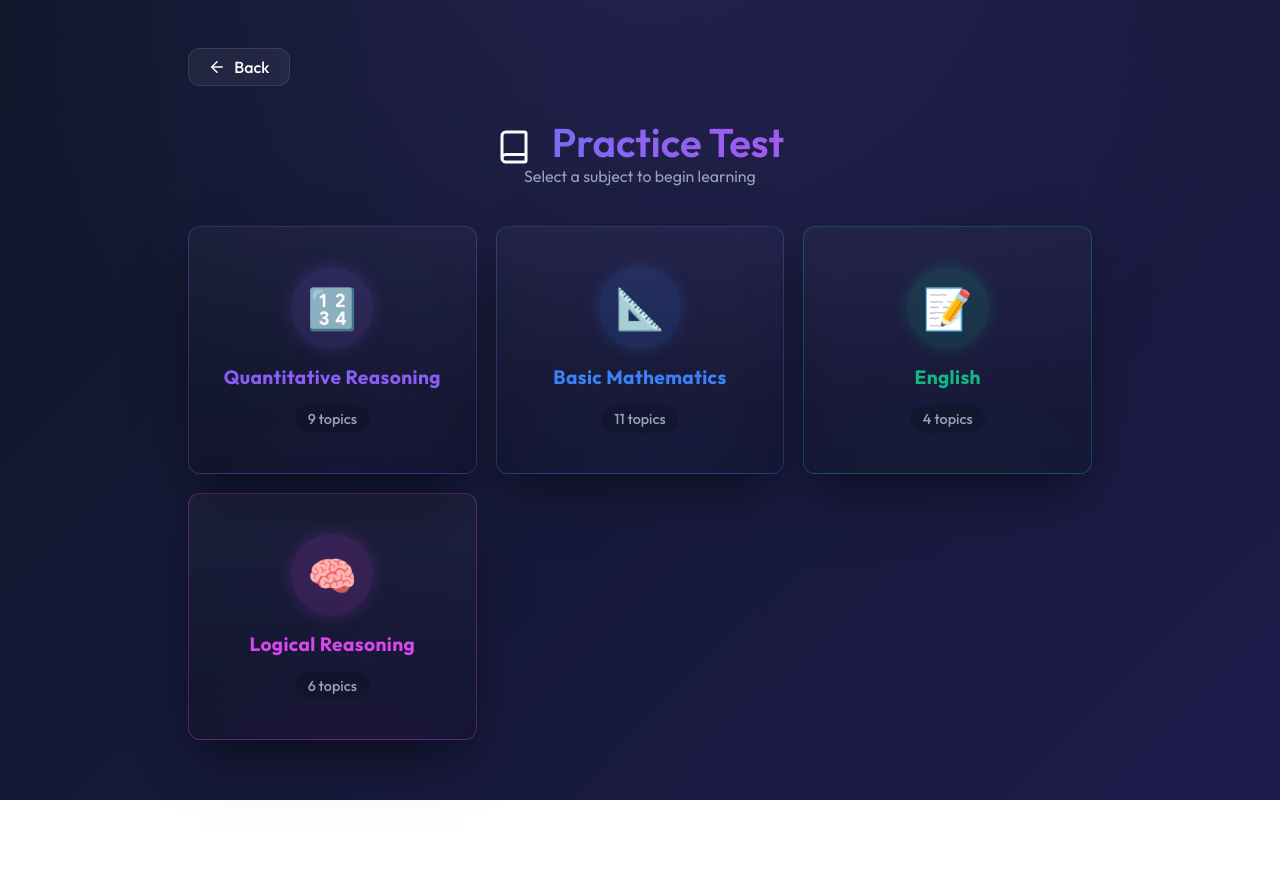
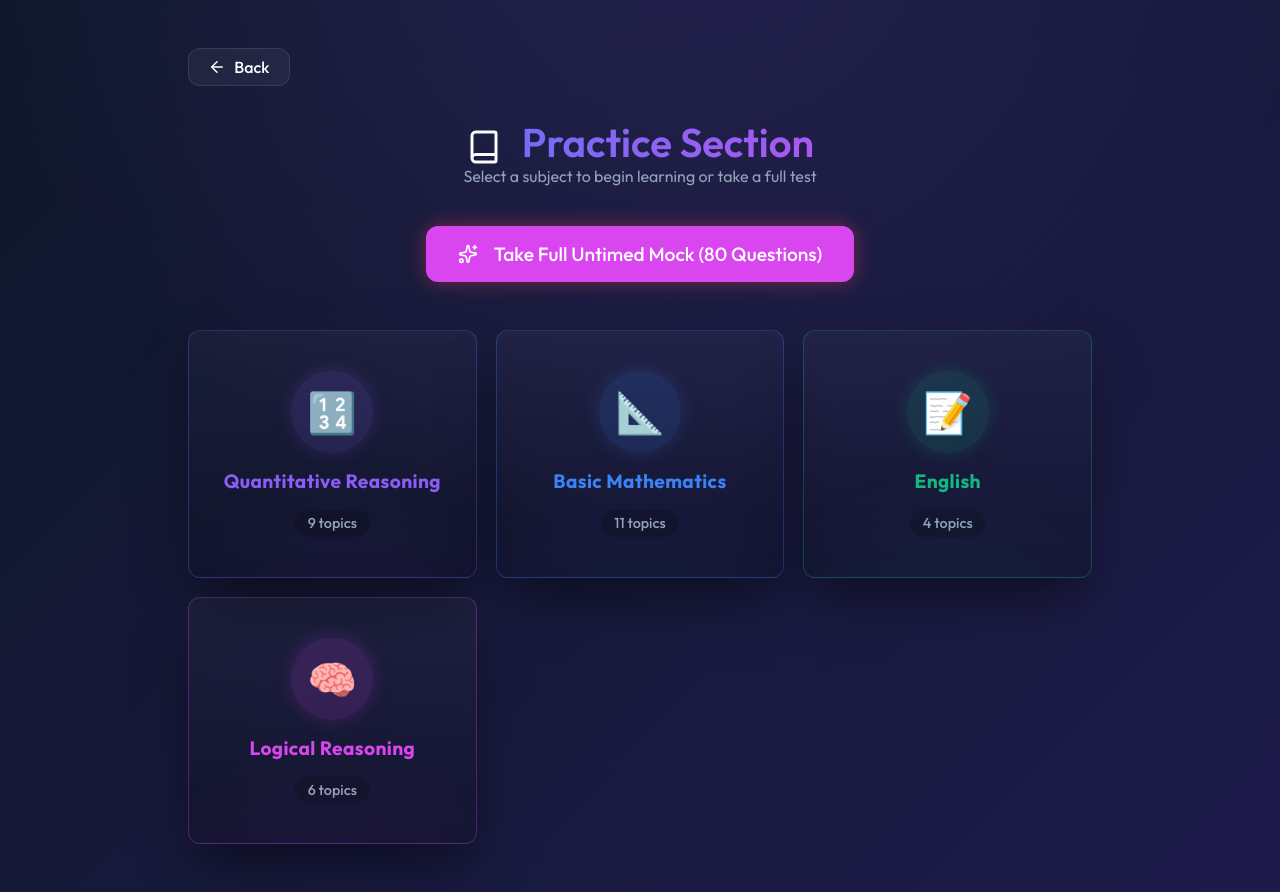
Before and after one commit to Ravi7002/SIMAKKKIPractice, a React (Vite) app in the folder quiz-app/: page / in a window 1280 px wide. Both pictures are taken after a click on the button "Practice Test". Before the commit the page ends 800 px from the top, so only its background shows below. Built offline with nearby package versions, Linux system fonts and the light colour scheme.

Commit message:
feat: Add full 80-question untimed mock using generated questions

```diff
--- a/quiz-app/src/App.jsx
+++ b/quiz-app/src/App.jsx
@@ -66,6 +66,7 @@ function App() {
       {phase === 'practice' && (
         <PracticeTest
           allTopicsData={allTopicsData}
+          generatedTryouts={generatedTryoutsData}
           onBack={() => setPhase('intro')}
         />
       )}
--- a/quiz-app/src/components/PracticeTest.jsx
+++ b/quiz-app/src/components/PracticeTest.jsx
@@ -1,8 +1,9 @@
 import React, { useState, useMemo } from 'react';
-import { ArrowLeft, Book, Grid, ChevronRight, ChevronDown, Lightbulb, CheckCircle, XCircle, FlaskConical } from 'lucide-react';
+import { ArrowLeft, Book, Grid, ChevronRight, ChevronDown, Lightbulb, CheckCircle, XCircle, FlaskConical, Sparkles } from 'lucide-react';
 import MathText from './MathText';
 
 import ChartDisplay from './ChartDisplay';
+import QuestionChart from './QuestionChart';
 
 /* ─── Topic Quiz ─── */
 const TopicQuiz = ({ questions, startIndex = 0, onFinish, onBackToBank }) => {
@@ -66,7 +67,7 @@ const TopicQuiz = ({ questions, startIndex = 0, onFinish, onBackToBank }) => {
 
       {/* Question card */}
       <div className="glass-card mb-4">
-        {question.chart_data && <ChartDisplay chartData={question.chart_data} />}
+        {(question.chart_data || question.chart) && (question.chart_data ? <ChartDisplay chartData={question.chart_data} /> : <QuestionChart chart={question.chart} />)}
         <div style={{ fontSize: '1.2rem', lineHeight: '1.7', marginBottom: '1.5rem', whiteSpace: 'pre-wrap' }}>
           <MathText text={question.question_text} />
         </div>
@@ -294,7 +295,7 @@ const QuizComplete = ({ onRetry, onBack }) => (
 );
 
 /* ─── Main PracticeTest Component ────────────────────── */
-const PracticeTest = ({ allTopicsData, onBack }) => {
+const PracticeTest = ({ allTopicsData, generatedTryouts = [], onBack }) => {
   const [view, setView] = useState('subjects'); // 'subjects', 'topics', 'learn', 'quiz', 'done'
   const [selectedSubject, setSelectedSubject] = useState(null);
   const [selectedTopic, setSelectedTopic] = useState(null);
@@ -321,6 +322,26 @@ const PracticeTest = ({ allTopicsData, onBack }) => {
   const startQuiz = (startIndex = 0) => {
     setQuizStartIndex(startIndex);
     setQuizQuestions(selectedTopic.questions || []);
+    setView('quiz');
+  };
+
+  const startFullMock = () => {
+    // Generate an 80-question test from generated clones, maintaining 20 per section.
+    const allGen = generatedTryouts.flat();
+    const subjectsList = ['Basic Mathematics', 'English', 'Quantitative Reasoning', 'Logical Reasoning'];
+    const mockQuestions = [];
+
+    subjectsList.forEach(sub => {
+       const qs = allGen.filter(q => q.subject === sub).sort(() => Math.random() - 0.5);
+       if (qs.length >= 20) {
+         mockQuestions.push(...qs.slice(0, 20));
+       } else {
+         mockQuestions.push(...qs);
+       }
+    });
+
+    setQuizStartIndex(0);
+    setQuizQuestions(mockQuestions);
     setView('quiz');
   };
 
@@ -361,10 +382,18 @@ const PracticeTest = ({ allTopicsData, onBack }) => {
         <div className="fade-in">
           <div style={{ textAlign: 'center', marginBottom: '2.5rem' }}>
             <h2 className="text-gradient" style={{ fontSize: '2.5rem' }}>
-              <Book size={36} style={{ verticalAlign: 'middle', marginRight: '12px' }} /> Practice Test
+              <Book size={36} style={{ verticalAlign: 'middle', marginRight: '12px' }} /> Practice Section
             </h2>
-            <p className="text-muted">Select a subject to begin learning</p>
+            <p className="text-muted">Select a subject to begin learning or take a full test</p>
           </div>
+
+          {/* Full Mock Test CTA */}
+          <div style={{ display: 'flex', justifyContent: 'center', marginBottom: '3rem' }}>
+            <button onClick={startFullMock} className="btn btn-primary" style={{ padding: '1rem 2rem', fontSize: '1.2rem', background: 'var(--accent-pink)', boxShadow: '0 0 20px rgba(244, 63, 94, 0.4)' }}>
+              <Sparkles size={20} style={{ verticalAlign: 'middle', marginRight: '8px' }} /> Take Full Untimed Mock (80 Questions)
+            </button>
+          </div>
+
           <div style={{ display: 'grid', gridTemplateColumns: 'repeat(auto-fit, minmax(240px, 1fr))', gap: '1.2rem' }}>
             {subjects.map(sub => {
               const color = subjectColors[sub] || 'var(--accent-blue)';
@@ -450,7 +479,7 @@ const PracticeTest = ({ allTopicsData, onBack }) => {
           questions={quizQuestions}
           startIndex={quizStartIndex}
           onFinish={() => setView('done')}
-          onBackToBank={() => setView('learn')}
+          onBackToBank={() => setView(selectedTopic ? 'learn' : 'subjects')}
         />
       )}
 
```
